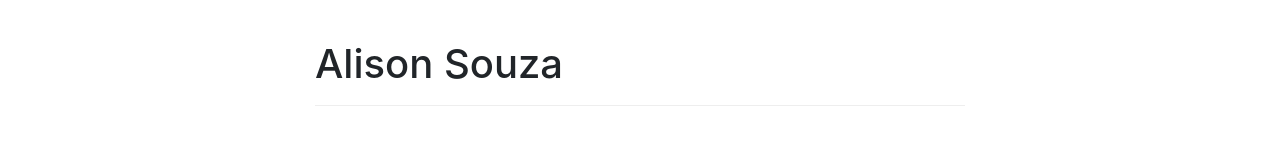
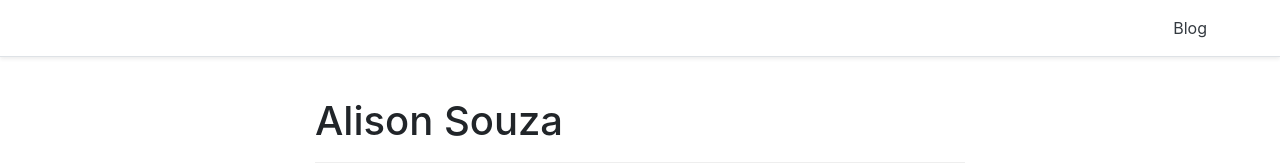
Before and after one commit to alismed/alismed.github.io, a plain HTML site: page index.html in a window 1280 px wide. Shown: the top 165 px of the page. Drawn offline with Linux system fonts and the light colour scheme.

Commit message:
new menu

```diff
--- a/index.html
+++ b/index.html
@@ -29,6 +29,14 @@
   </head>
   <body>
     <noscript><iframe src="https://www.googletagmanager.com/ns.html?id=GTM-5RQRBR5" height="0" width="0" style="display:none;visibility:hidden"></iframe></noscript>
+
+    <div class="d-flex flex-column flex-md-row align-items-center p-3 px-md-4 mb-3 bg-white border-bottom shadow-sm">
+      <h5 class="my-0 mr-md-auto font-weight-normal">&nbsp;</h5>
+        <nav class="my-2 my-md-0 mr-md-3">
+          <a class="p-2 text-dark" href="blog">Blog</a>
+          <a class="p-2 text-dark" href="#">&nbsp;</a>
+        </nav>
+    </div>
 
     <div class="container">
       <div class="header">
```
